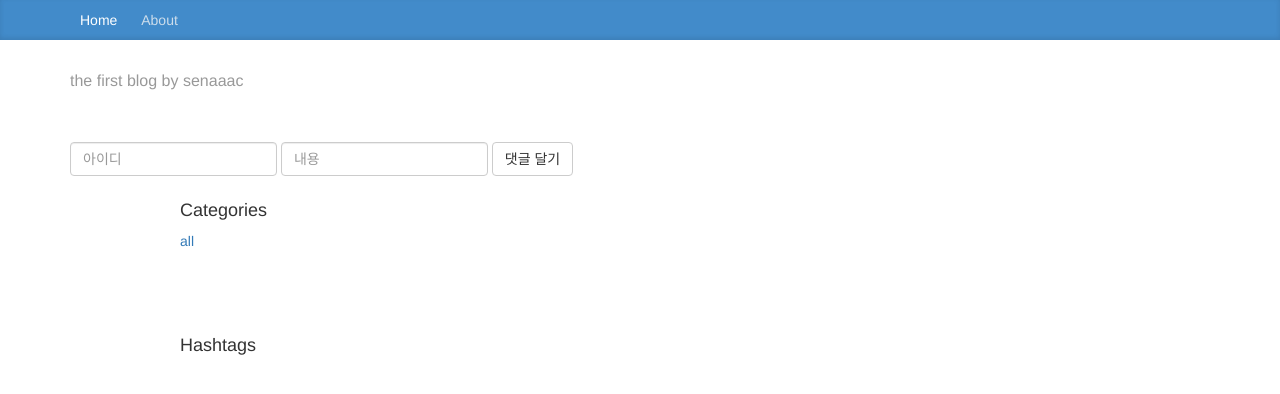
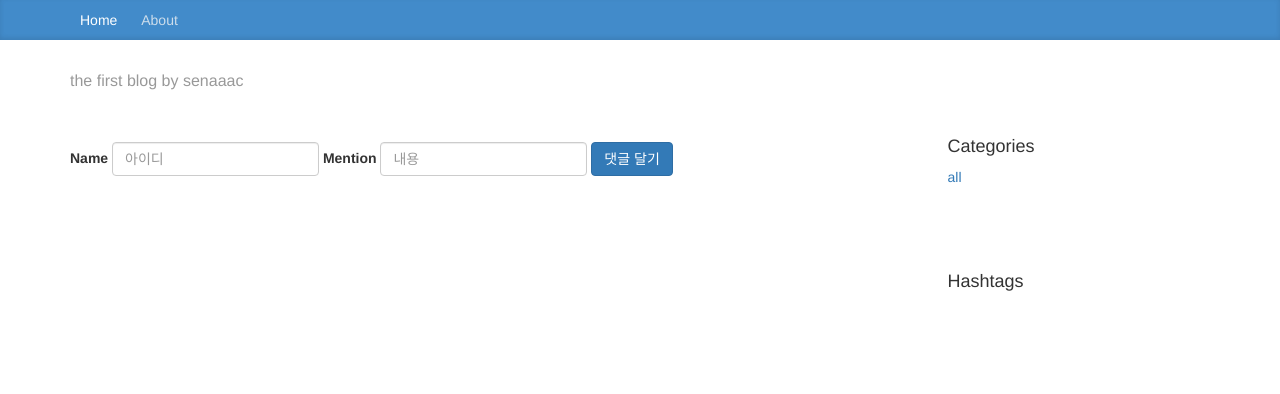
Before and after one commit to senaaac/study-blog, a Django app: template templates/detail.html in a window 1280 px wide. Shown: the top 394 px of the page. Run offline with Django 3.2, Linux system fonts and the light colour scheme; the template is opened without the code that fills it, so the values that code supplies are empty; some libraries are stand-ins or nearby versions.

Commit message:
week03-과제2

```diff
--- a/templates/detail.html
+++ b/templates/detail.html
@@ -26,20 +26,22 @@
             {% csrf_token %}
 
             <div class="form-group" >
-              <input placeholder="아이디" class="form-control" name="username" />
+              <label for="exampleInputName2">Name</label>
+              <input placeholder="아이디" class="form-control" name="username"/>
             </div>
             <div class="form-group" >
+              <label for="exampleInputName2">Mention</label>
               <input placeholder="내용" class="form-control" name="content" />
             </div>
             <div class="form-group">
-              <button class="btn btn-default" type="submit">댓글 달기</button>
+              <button class="btn btn-primary" type="submit">댓글 달기</button>
             </div>
 
           </form>
       </div>
 
     </div>
-  </div>
+
 
 
 
@@ -61,7 +63,7 @@
             {% endfor%}
           </ol>
       </div>
-
+    </div>
   </div>
 </div>
 {% endblock %}
```
Lines whose indentation alone changed are shown as unchanged.
